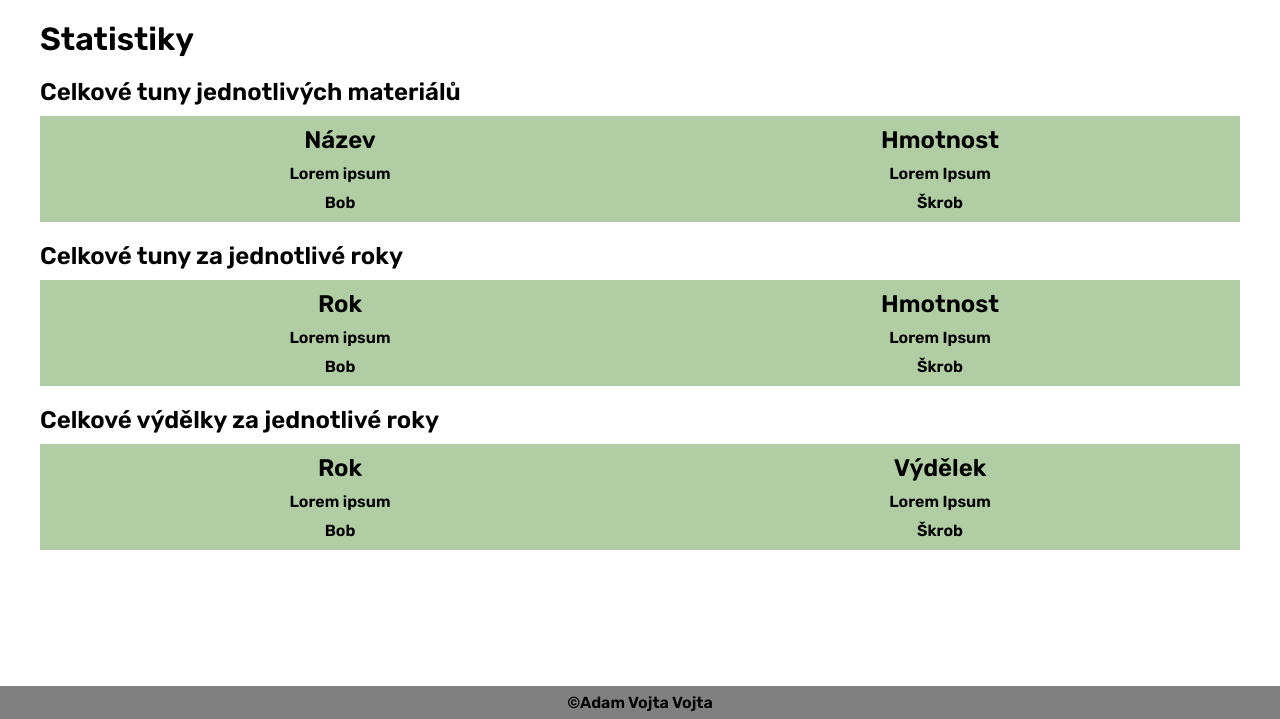
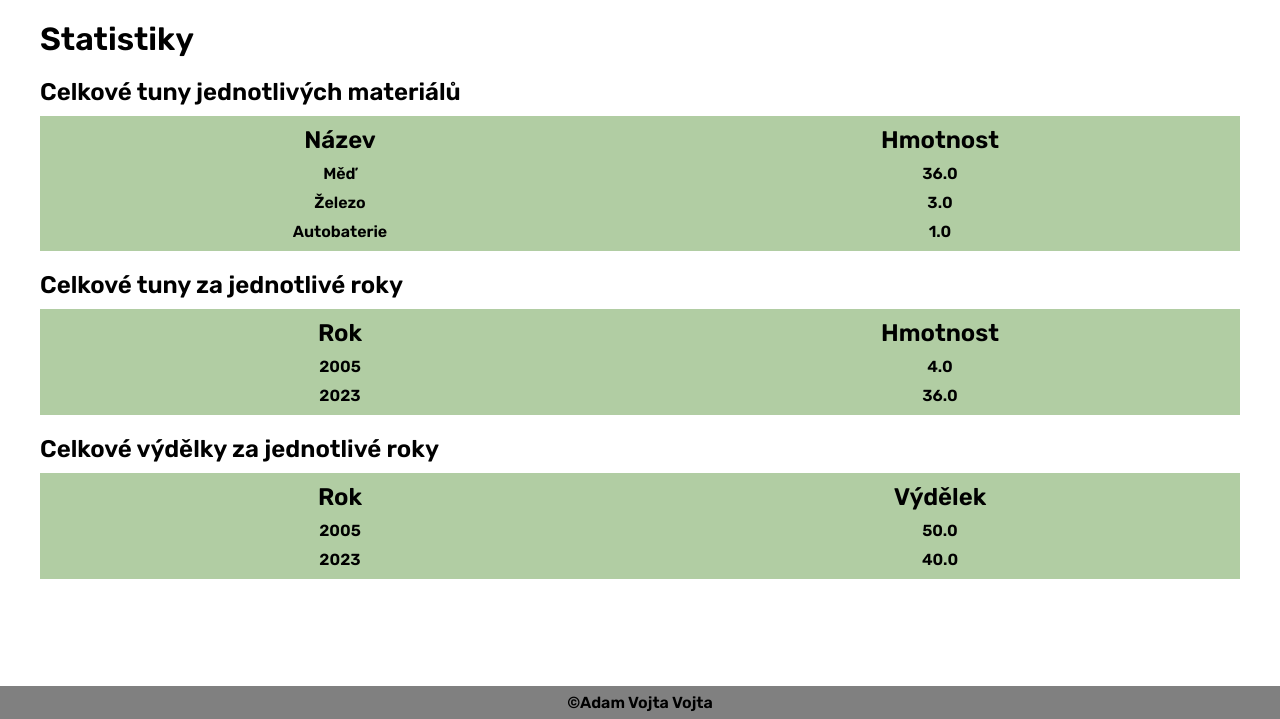
Before and after one commit to v-kollar/junkyard-website, a Flask app: page /statistiky in a window 1280 px wide. Shown: the part 81-800 px from the top of the page. Run offline with Flask 2, Linux system fonts and the light colour scheme; data comes from the database, SQL or seed files in the repository.

Commit message:
Implementace statistik

```diff
--- a/src/app.py
+++ b/src/app.py
@@ -20,7 +20,19 @@ def home():
 
 @app.route('/statistiky')
 def stats():
-    return render_template("stats.jinja2")
+    connection = sqlite3.connect('sberna.db')
+    cursor = connection.cursor()
+    query = "SELECT typy_materialu.nazev, SUM(mnozstvi) celkove_mnozstvi FROM sbery JOIN polozka ON (sbery.id_sberu = polozka.id_sberu) JOIN typy_materialu ON (typy_materialu.id_typu_materialu = polozka.id_typu_materialu) GROUP BY typy_materialu.id_typu_materialu"
+    cursor.execute(query)
+    material_total=cursor.fetchall()
+    query = "SELECT strftime('%Y',cas_odevzdani) AS rok, SUM(mnozstvi) AS mnozstvi FROM sbery JOIN polozka ON (sbery.id_sberu = polozka.id_sberu) JOIN typy_materialu ON (typy_materialu.id_typu_materialu = polozka.id_typu_materialu) GROUP BY strftime('%Y',cas_odevzdani)"
+    cursor.execute(query)
+    yearly_material_total=cursor.fetchall()
+    query = "SELECT strftime('%Y',cas_odevzdani) AS rok, SUM(cena) AS cena FROM sbery JOIN polozka ON (sbery.id_sberu = polozka.id_sberu) JOIN ceny ON (polozka.id_ceny = ceny.id_ceny) GROUP BY strftime('%Y',cas_odevzdani)"
+    cursor.execute(query)
+    income_total=cursor.fetchall()
+    connection.close()
+    return render_template("stats.jinja2",material_total=material_total, yearly_material_total=yearly_material_total, income_total=income_total)
 
 
 @app.route('/cenik',methods=['GET','POST'])
--- a/src/templates/stats.jinja2
+++ b/src/templates/stats.jinja2
@@ -10,13 +10,15 @@ Statistiky
 <div class="row">
 <div class="col" style="background-color:#B1CDA3;">
   <h2>Název</h2>
-	<p>Lorem ipsum</p>
-	<p>Bob</p>
+    {% for i in material_total %}
+	<p>{{i[0]}}</p>
+	{%endfor%}
 </div>
 <div class="col" style="background-color:#B1CDA3;">
   <h2>Hmotnost</h2>
-	<p>Lorem Ipsum</p>
-	<p>Škrob</p>
+    {% for i in material_total %}
+	<p>{{i[1]}}</p>
+	{%endfor%}
 </div>
 </div>
 
@@ -24,13 +26,15 @@ Statistiky
 <div class="row">
 <div class="col" style="background-color:#B1CDA3;">
   <h2>Rok</h2>
-	<p>Lorem ipsum</p>
-	<p>Bob</p>
+    {% for i in yearly_material_total %}
+	<p>{{i[0]}}</p>
+	{%endfor%}
 </div>
 <div class="col" style="background-color:#B1CDA3;">
   <h2>Hmotnost</h2>
-	<p>Lorem Ipsum</p>
-	<p>Škrob</p>
+    {% for i in yearly_material_total %}
+	<p>{{i[1]}}</p>
+	{%endfor%}
 </div>
 </div>
 
@@ -38,13 +42,15 @@ Statistiky
 <div class="row">
 <div class="col" style="background-color:#B1CDA3;">
   <h2>Rok</h2>
-	<p>Lorem ipsum</p>
-	<p>Bob</p>
+    {% for i in income_total %}
+	<p>{{i[0]}}</p>
+	{%endfor%}
 </div>
 <div class="col" style="background-color:#B1CDA3;">
   <h2>Výdělek</h2>
-	<p>Lorem Ipsum</p>
-	<p>Škrob</p>
+    {% for i in income_total %}
+	<p>{{i[1]}}</p>
+	{%endfor%}
 </div>
 </div>
 
```
